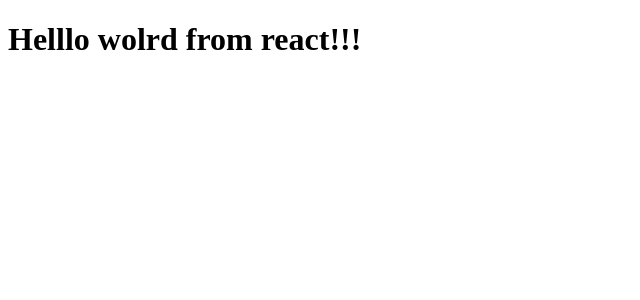
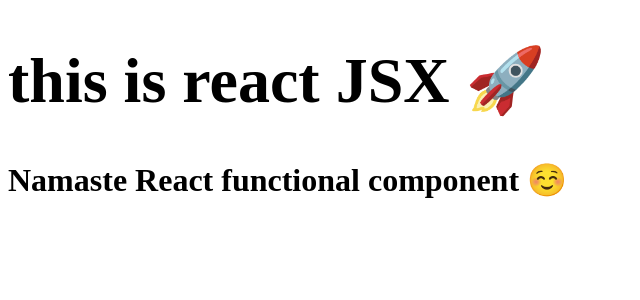
Before and after one commit to puneethnviraat/Namaste-React, a React (Vite) app: page / in a window 1280 px wide. Shown: the top 300 px of the page, without its empty margins (0-640 px from the left). Built offline with nearby package versions, Linux system fonts and the light colour scheme.

Commit message:
Episode-3

```diff
--- a/App.js
+++ b/App.js
@@ -1,8 +1,31 @@
+import React from "react";
+import { ReactDOM, createRoot } from "react-dom/client";
 
-import React from "react"
-import { ReactDOM } from "react-dom/client";
-import { createRoot } from 'react-dom/client';
-const heading=React.createElement("h1",{id:"heading",className:"heading"},"Helllo wolrd from react!!! ");
-const domNode = document.getElementById('root');
-const root = createRoot(domNode);
-root.render(heading)
+
+// const heading=React.createElement("div",{id:"heading"},[
+//   React.createElement("h1",{},"React app 🚀 "),
+//   React.createElement("p",{},"test paragraphn one"),
+//  React.createElement("p",{},"test paragraph two"),
+//  React.createElement("p",{},"test paragraph threeo"),
+// ]);
+//React Element
+const title=(
+  <h1>this is react JSX   🚀  </h1>
+)
+
+//React component
+//class based component - OLD
+
+// functional component - New
+
+const HeadingComponent=()=>{
+
+return (<h1>
+  {title}
+  Namaste React functional component ☺️
+  </h1>);
+}
+
+const domroot=document.getElementById("root")
+const root=createRoot(domroot);
+root.render(<HeadingComponent />)
--- a/index.html
+++ b/index.html
@@ -10,6 +10,7 @@
 </head>
 <body>
   <div id="root">
+    <h2>Puneeth here 🚀  </h2>
   </div>
   <script type="module" src="app.js"></script>
 </body>
```
